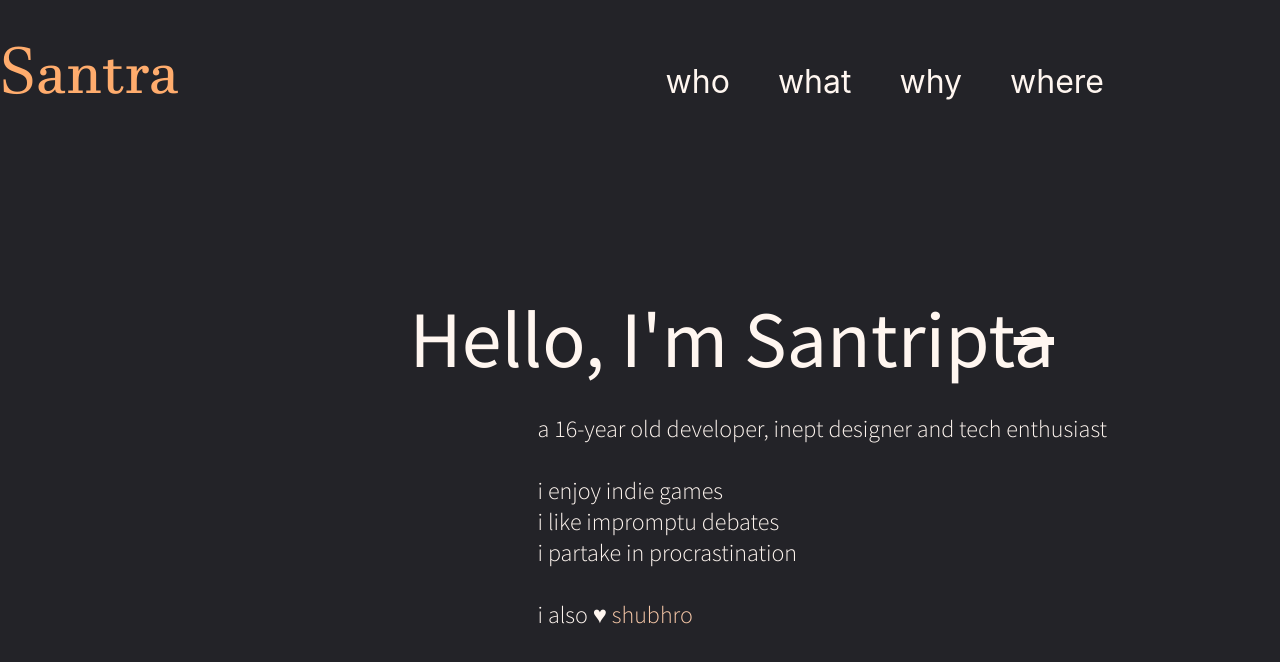
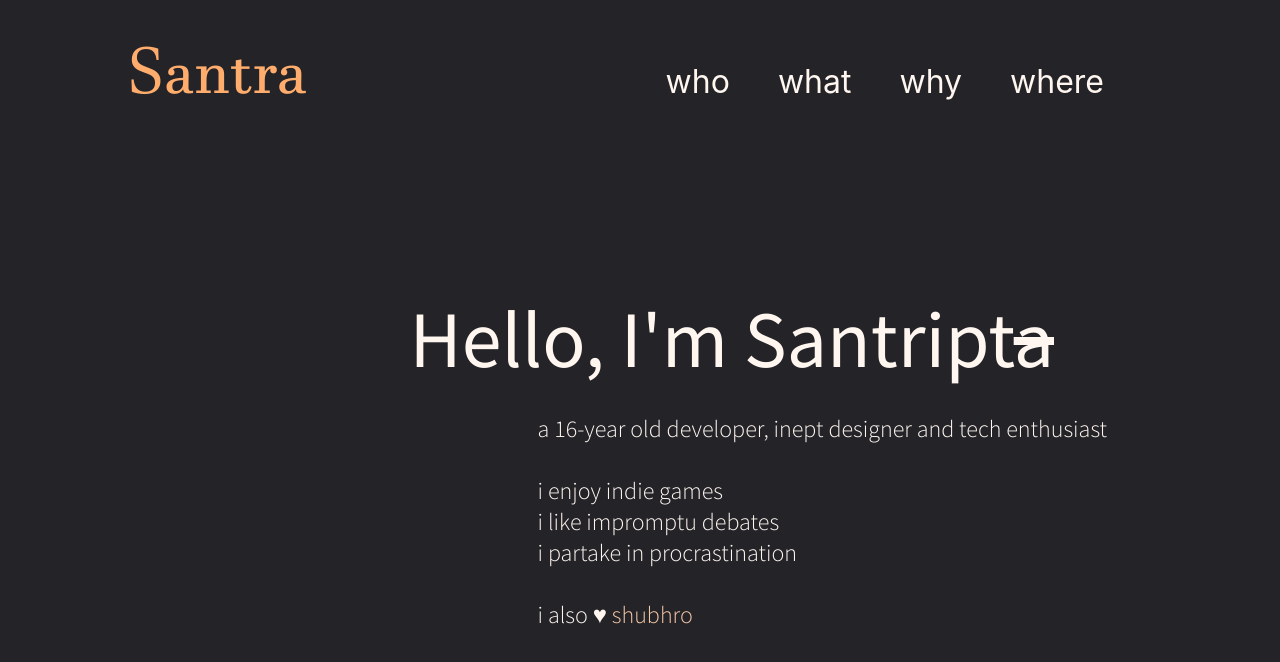
Before and after one commit to rajatvarma/santripta-website, a React (Create React App) app: page / in a window 1280 px wide. Shown: the top 662 px of the page. Built offline with nearby package versions, Linux system fonts and the light colour scheme.

Commit message:
actually fixed header

```diff
--- a/src/App.css
+++ b/src/App.css
@@ -51,8 +51,9 @@ h1,h2,h3,h4,h5,h6
     position: fixed;
     z-index: 10000;
     top: 0;
-    width: 90vw;
-    margin: auto;
+    width: 80vw;
+    left: 50%;
+    transform: translate(-50%,0);
     margin-top: -40px;
     display: flex;
     flex-direction: row;
```
